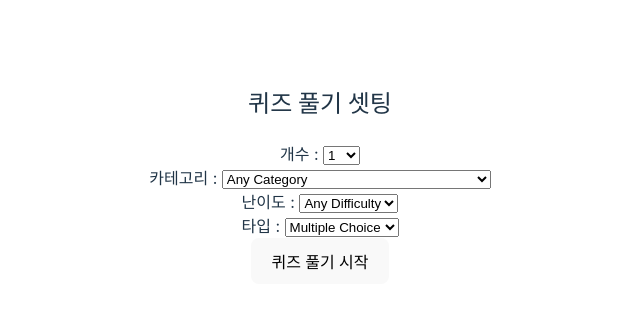
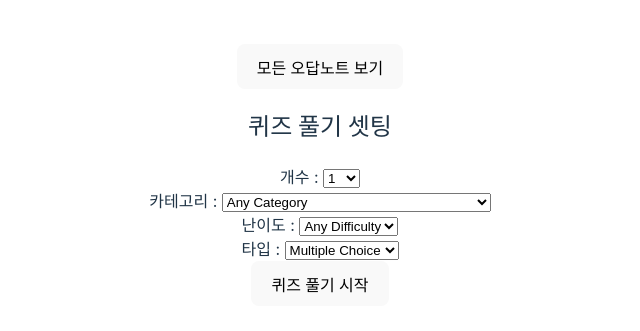
Before and after one commit to minjispace/classting-quiz, a React (Vite) app: page / in a window 1280 px wide. Shown: the part 225-556 px from the top of the page, without its empty margins (320-960 px from the left). Built offline with nearby package versions, Linux system fonts and the light colour scheme.

Commit message:
Feat(setupForm) : added all feed back button UI

```diff
--- a/src/pages/SetupForm.tsx
+++ b/src/pages/SetupForm.tsx
@@ -8,7 +8,7 @@
 import { useQuery } from "react-query";
 import { getQuizData } from "../api/quizAPI";
 import Loading from "../components/Loading";
-import { useNavigate } from "react-router-dom";
+import { Link, useNavigate } from "react-router-dom";
 import { useQuizContext } from "../context/quizContext";
 
 export type QuizInfoType = {
@@ -59,6 +59,9 @@
 
   return (
     <section>
+      <Link to="/feed-back">
+        <button>모든 오답노트 보기</button>
+      </Link>
       <form>
         <h2>퀴즈 풀기 셋팅</h2>
 
```
